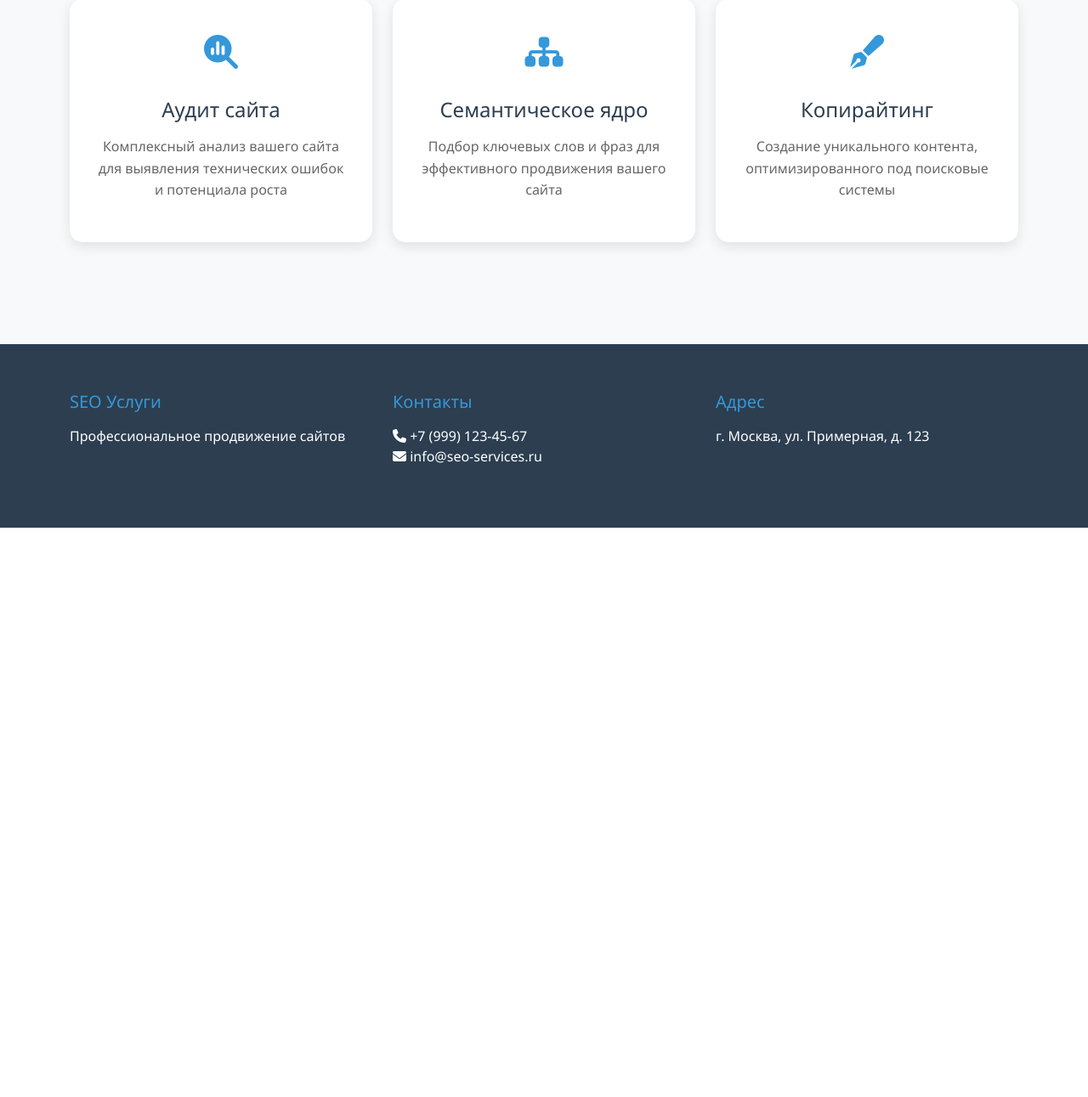
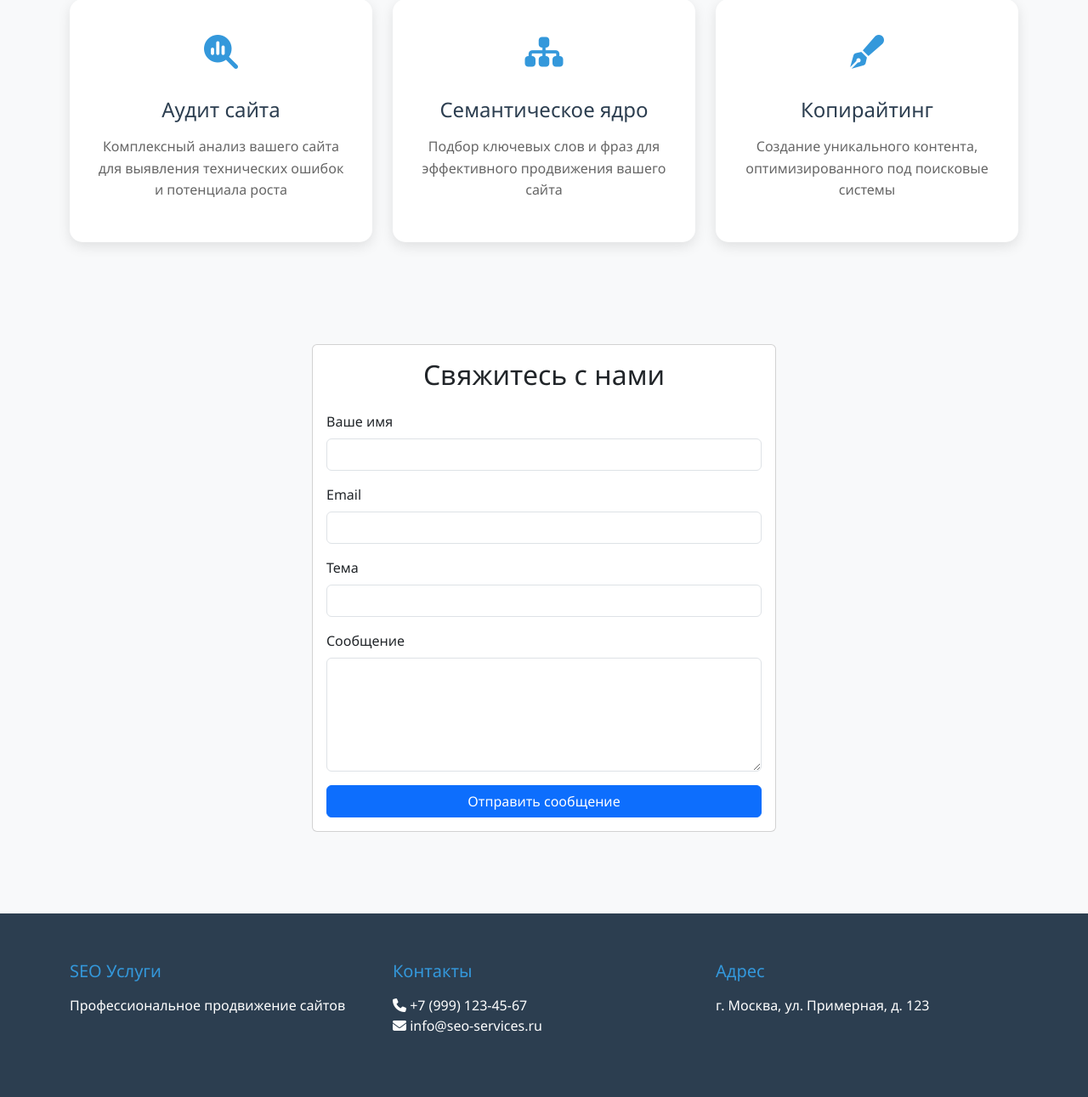
Before and after one commit to MiPolynsky/SeoMaster_1, a Flask app: page / in a window 1280 px wide. Shown: the part 635-1926 px from the top of the page at 85% size. Before the commit the page ends 1256 px from the top, so only its background shows below. Run offline with Flask 3, Linux system fonts and the light colour scheme; data that the repository does not hold is empty.

Commit message:
Agent query: Пожалуйста, проверьте: 1. Видна ли форма обратной связи на главной странице 2. Работает ли отправка сообщения с главной страницы так же, как и со страницы контактов
Add contact form to index page.

Screenshot: https://storage.googleapis.com/screenshot-production-us-central1/74f28105-0b3e-4dca-973e-8a69c1d6d330/237238d0-af55-4ec6-af94-10e817c1c11c.jpg

```diff
--- a/templates/index.html
+++ b/templates/index.html
@@ -41,4 +41,44 @@
         </div>
     </div>
 </section>
+
+<section class="feedback-section py-5 bg-light">
+    <div class="container">
+        <div class="row">
+            <div class="col-md-6 mx-auto">
+                <div class="card">
+                    <div class="card-body">
+                        <h2 class="card-title text-center mb-4">Свяжитесь с нами</h2>
+                        {% with messages = get_flashed_messages(with_categories=true) %}
+                            {% if messages %}
+                                {% for category, message in messages %}
+                                    <div class="alert alert-{{ category }}">{{ message }}</div>
+                                {% endfor %}
+                            {% endif %}
+                        {% endwith %}
+                        <form method="POST" action="{{ url_for('contact') }}">
+                            <div class="mb-3">
+                                <label for="name" class="form-label">Ваше имя</label>
+                                <input type="text" class="form-control" id="name" name="name" required>
+                            </div>
+                            <div class="mb-3">
+                                <label for="email" class="form-label">Email</label>
+                                <input type="email" class="form-control" id="email" name="email" required>
+                            </div>
+                            <div class="mb-3">
+                                <label for="subject" class="form-label">Тема</label>
+                                <input type="text" class="form-control" id="subject" name="subject" required>
+                            </div>
+                            <div class="mb-3">
+                                <label for="message" class="form-label">Сообщение</label>
+                                <textarea class="form-control" id="message" name="message" rows="5" required></textarea>
+                            </div>
+                            <button type="submit" class="btn btn-primary w-100">Отправить сообщение</button>
+                        </form>
+                    </div>
+                </div>
+            </div>
+        </div>
+    </div>
+</section>
 {% endblock %}
```
